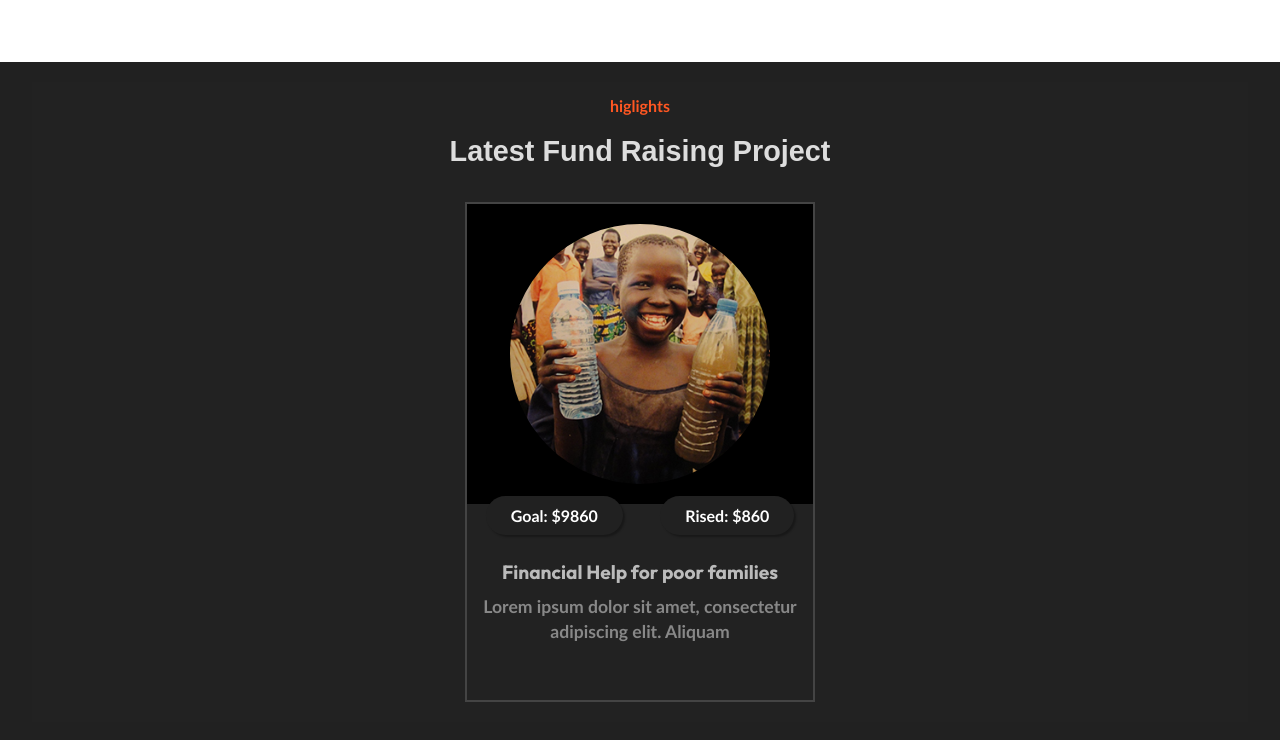
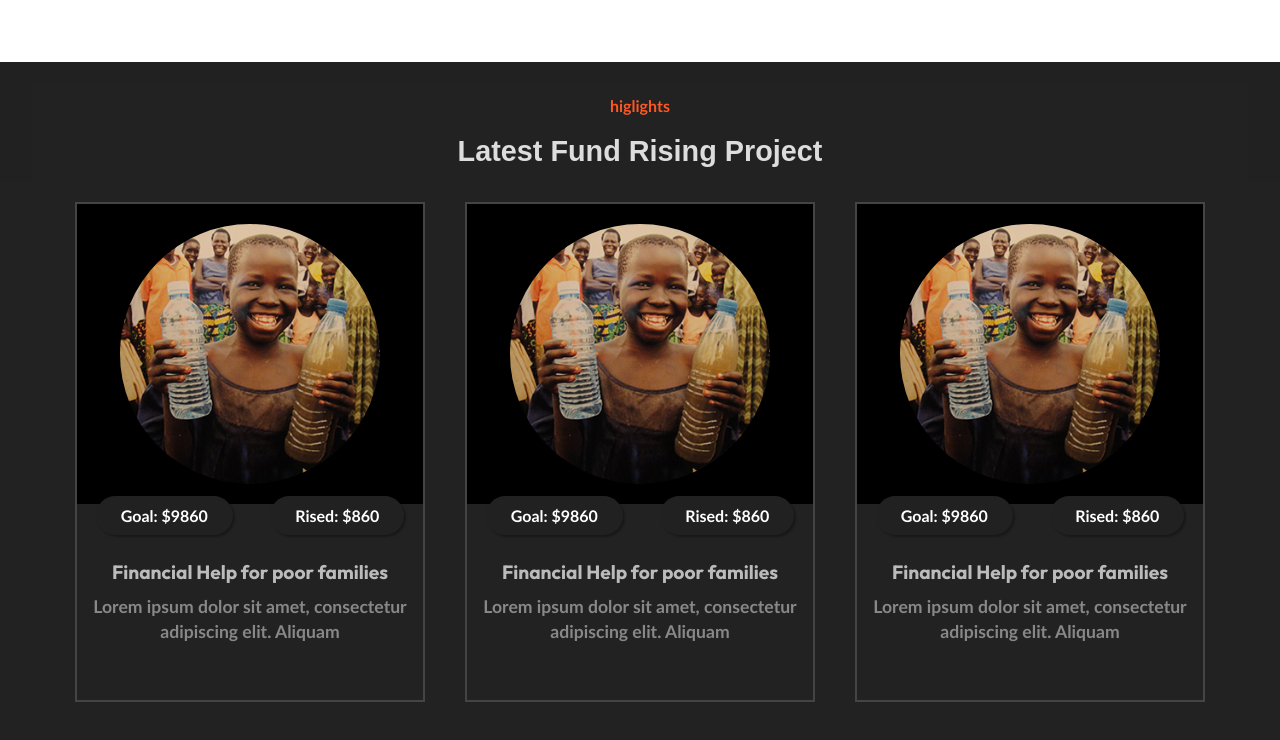
Before and after one commit to Ajioz/daro, a Next.js app: page /home in a window 1280 px wide. Shown: the part 1440-2180 px from the top of the page. Built offline with nearby package versions, Linux system fonts and the light colour scheme.

Commit message:
added card animation

```diff
--- a/components/Home/Fundraising/fundR.module.css
+++ b/components/Home/Fundraising/fundR.module.css
@@ -39,10 +39,10 @@
   display: flex;
   justify-content: center;
   align-items: center;
-  flex-direction: column;
+  flex-wrap: wrap;
   background-color: #222;
   min-height: 45vh;
-  width: 95%;
+  width: 100%;
   margin: 0 auto;
 }
 
@@ -52,23 +52,46 @@
   height: 500px;
   background-color: #000;
   margin: 20px;
-  padding: 0;
   border: 2px solid #444;
+  overflow: hidden;
+}
+
+.container .content .card::before,
+.container .content .card::after {
+  content: "";
+  position: absolute;
+  width: 0;
+  height: 0;
+  opacity: 0;
+  box-sizing: border-box;
+}
+
+.container .content .card::before {
+  top: 0;
+  left: 0;
+  border-top: 3px solid #ff9100;
+  border-left: 3px solid #ff9100;
+  transition: width 0.3s ease-in-out 0.1s, height 0.5s ease-in-out 0.2s;
 }
 
 .container .content .card::after {
-  content: "";
-  position: absolute;
-  top: 0;
-  left: 0;
-  width: 0;
-  height: 0;
-  border-left: 3px solid #ff6f00;
-  transition: border-left 0.3s ease-in-out, height 0.3s ease-in-out;
+  bottom: 0;
+  right: 0;
+  border-bottom: 3px solid #ff9100;
+  border-right: 3px solid #ff9100;
+  transition: width 0.3s ease-in-out 0.1s, height 0.5s ease-in-out 0.2s;
+}
+
+.container .content .card:hover::before {
+  width: 100%;
+  height: 100%;
+  opacity: 1;
 }
 
 .container .content .card:hover::after {
+  width: 100%;
   height: 100%;
+  opacity: 1;
 }
 
 .container .content .card .cardImage {
@@ -78,6 +101,7 @@
   justify-content: center;
   width: 100%;
   height: fit-content;
+  z-index: 2;
 }
 .container .content .card img {
   right: 20;
@@ -86,6 +110,7 @@
   height: 300px;
   border-radius: 50%;
   opacity: 1;
+  z-index: 2;
   transition: opacity 0.3s ease-in-out, transform 0.3s ease-in-out;
 }
 
@@ -106,6 +131,7 @@
   transform: translate(50%, -50%);
   transition: opacity 0.3s ease-in-out;
   cursor: pointer;
+  z-index: 3;
 }
 
 .container .content .card:hover img {
@@ -145,6 +171,7 @@
   padding: 10px 25px;
   box-shadow: 2px 2px 2px 0px rgba(0, 0, 0, 0.3);
   background-color: #212121;
+  z-index: 3;
 }
 
 .container .content .card .cardContent .title h1 {
@@ -154,10 +181,12 @@
   cursor: pointer;
   font-weight: bolder;
   transition: color 0.3s ease-in-out;
+  z-index: 3;
 }
 
 .container .content .card .cardContent .title h1:hover {
   color: #ff5722;
+  z-index: 3;
 }
 
 .container .content .card .cardContent .description p {
@@ -170,4 +199,5 @@
   font-weight: bolder;
   text-align: center;
   line-height: 25px;
+  z-index: 3;
 }
--- a/components/Home/Fundraising/index.js
+++ b/components/Home/Fundraising/index.js
@@ -7,10 +7,11 @@ const FundRaising = () => {
     <div className={fundStyle.container}>
       <div className={fundStyle.header}>
         <h1>higlights</h1>
-        <p>Latest Fund Raising Project</p>
+        <p>Latest Fund Rising Project</p>
       </div>
       <div className={fundStyle.content}>
-        <section className={fundStyle.card}>
+        {[1, 2, 3, 4, 5, 6].map((item, index) => (
+          <section className={fundStyle.card} key={index}>
             <div className={fundStyle.cardImage}>
               <Image
                 src={"/images/main/needy0.jpg"}
@@ -30,11 +31,13 @@ const FundRaising = () => {
               </div>
               <div className={fundStyle.description}>
                 <p>
-                Lorem ipsum dolor sit amet, consectetur adipiscing elit. Aliquam
+                  Lorem ipsum dolor sit amet, consectetur adipiscing elit.
+                  Aliquam
                 </p>
               </div>
             </div>
           </section>
+        ))}
       </div>
     </div>
   );
```
Lines whose indentation alone changed are shown as unchanged.
